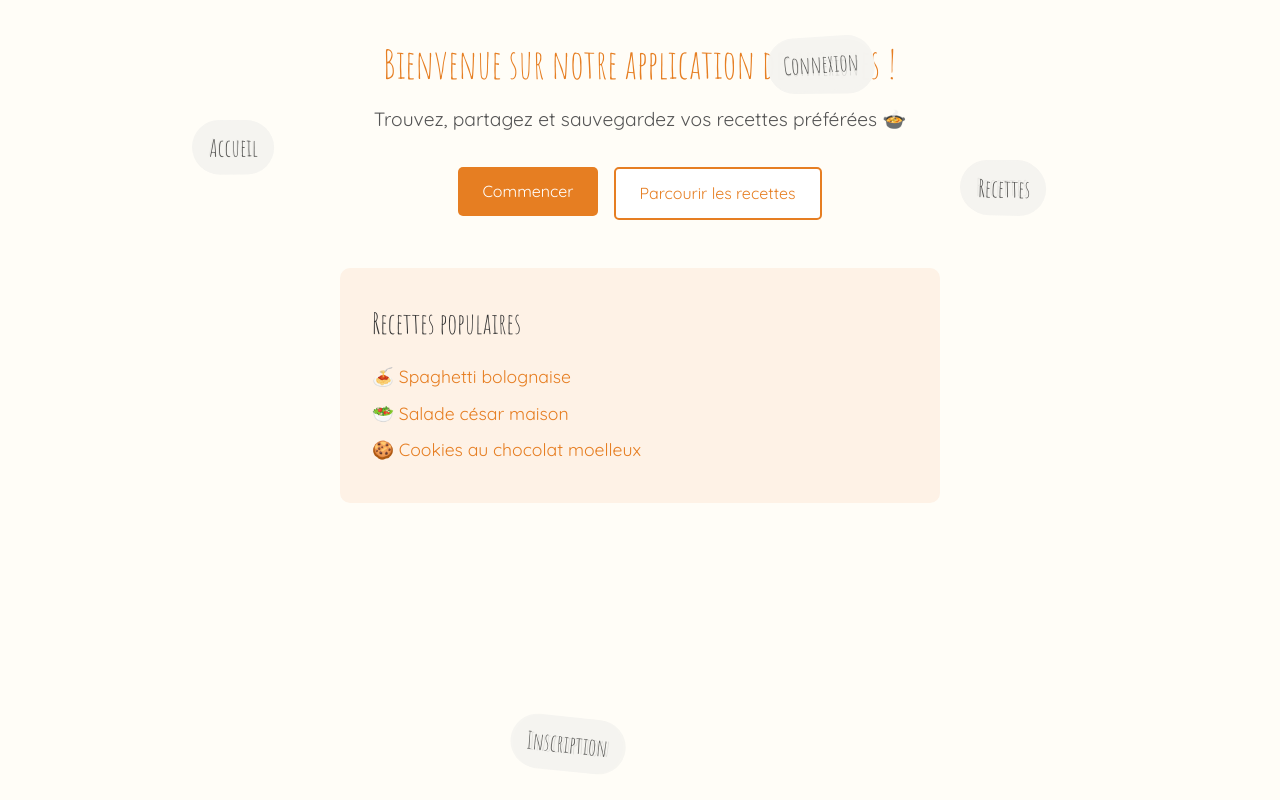
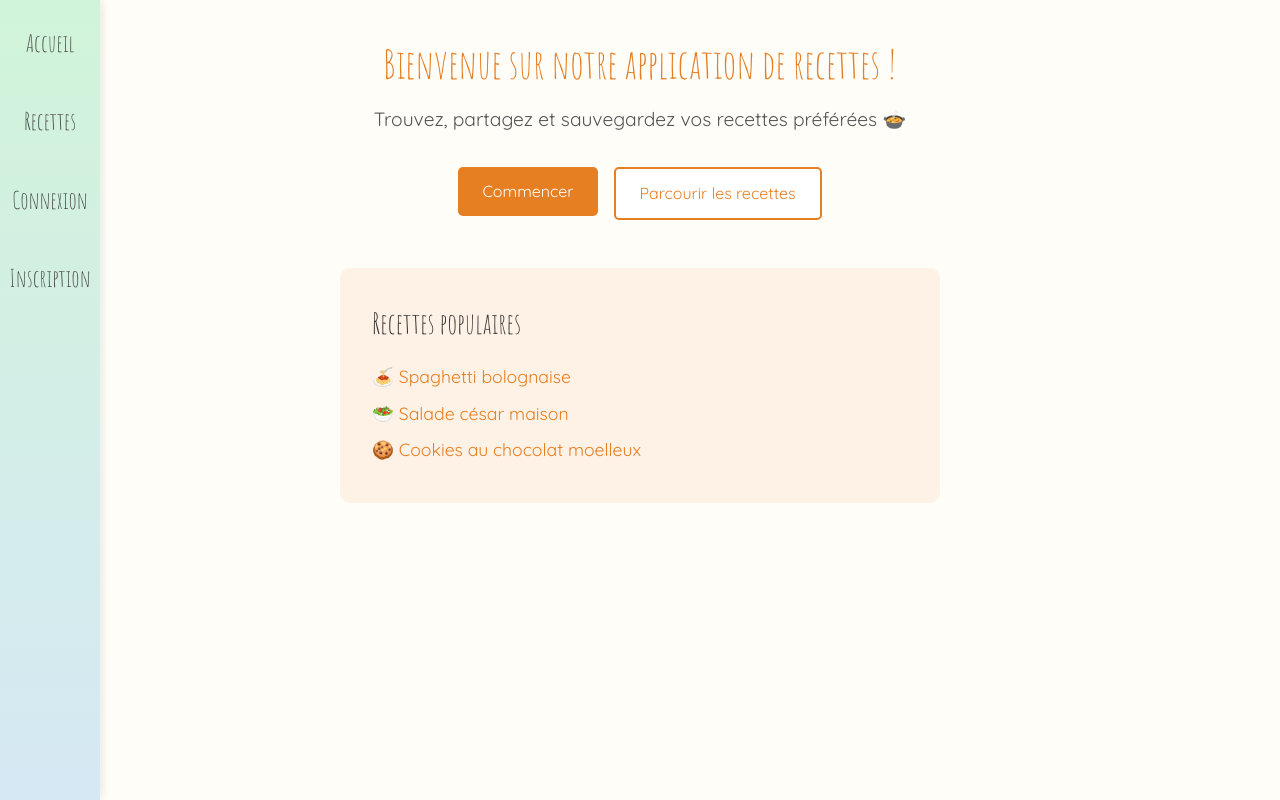
Before and after one commit to jfzara/YouChef, a React (Vite) app: page / in a window 1280 px wide. Built offline with nearby package versions, Linux system fonts and the light colour scheme.

Commit message:
Navbar simplifié

```diff
--- a/src/components/Navbar.jsx
+++ b/src/components/Navbar.jsx
@@ -1,196 +1,207 @@
 // src/components/Navbar.jsx
-import React, { useState } from 'react'; // Importer useState
+import React from 'react';
 import { motion } from 'framer-motion';
 import { NavLink } from 'react-router-dom';
 import styled from 'styled-components';
 import { useAuth } from '../contexts/AuthContext';
 
-// --- Styled Components (restent globalement les mêmes) ---
-// Vos StyledNavContainer et NavItem restent comme précédemment pour le responsive.
-// Les modifications spécifiques au comportement viendront des props de Framer Motion.
+// --- Styled Components pour les éléments de la Navbar ---
 
+// Conteneur principal de la Navbar.
+// Il s'agit d'une bande qui change d'orientation et de position selon la taille de l'écran.
 const StyledNavContainer = styled(motion.nav)`
-  position: absolute;
+  position: fixed; /* Reste visible même en scrollant */
   top: 0;
   left: 0;
-  width: 100%;
-  height: 100vh;
-  pointer-events: none;
-  z-index: 1000;
-  padding: var(--space-4);
+  height: 100vh; /* Prend toute la hauteur sur desktop */
+  width: 100px; /* Largeur fixe de la bande sur desktop */
+  background: linear-gradient(180deg, var(--soft-green-100), var(--soft-blue-100)); /* Dégradé doux vertical */
+  padding: var(--space-4) var(--space-2); /* Padding interne */
+  display: flex;
+  flex-direction: column; /* Les liens s'empilent verticalement sur desktop */
+  align-items: center; /* Centre les éléments horizontalement dans la bande */
+  justify-content: flex-start; /* Aligne les éléments en haut */
+  gap: var(--space-6); /* Espacement entre les liens */
+  z-index: 1000; /* Assure que la navbar est au-dessus du contenu */
+  box-shadow: 2px 0 10px rgba(0,0,0,0.05); /* Petite ombre latérale pour la profondeur (plate) */
 
+  /* Media Query pour les écrans mobiles (max-width: 768px) */
   @media (max-width: 768px) {
-    height: auto;
-    position: fixed;
-    bottom: 0;
-    left: 0;
-    right: 0;
-    width: 100%;
-    display: flex;
-    justify-content: space-around;
-    align-items: center;
-    padding: var(--space-3) var(--space-2);
-    background-color: rgba(255, 255, 255, 0.9);
-    box-shadow: 0 -2px 10px rgba(0,0,0,0.05);
-    border-top-left-radius: var(--radius-lg);
+    width: 100vw; /* Prend toute la largeur sur mobile */
+    height: 70px; /* Hauteur fixe de la bande sur mobile */
+    bottom: 0; /* Se positionne en bas de l'écran */
+    top: auto; /* Annule la position 'top' pour mobile */
+    left: 0; /* S'aligne à gauche */
+    right: 0; /* S'aligne à droite */
+    flex-direction: row; /* Les liens s'alignent horizontalement sur mobile */
+    justify-content: space-around; /* Distribue les liens uniformément */
+    align-items: center; /* Centre les éléments verticalement */
+    padding: var(--space-2); /* Padding réduit pour mobile */
+    background: linear-gradient(90deg, var(--soft-green-100), var(--soft-blue-100)); /* Dégradé doux horizontal */
+    box-shadow: 0 -2px 10px rgba(0,0,0,0.05); /* Ombre vers le haut */
+    border-top-left-radius: var(--radius-lg); /* Coins arrondis pour le bandeau du bas */
     border-top-right-radius: var(--radius-lg);
-    pointer-events: auto; /* Réactive les événements sur le conteneur mobile */
   }
 `;
 
+// Style de chaque élément de navigation (lien individuel).
 const NavItem = styled(motion.div)`
-  font-family: var(--font-display);
-  font-size: var(--text-2xl);
-  color: var(--neutral-800);
-  padding: var(--space-2) var(--space-4);
-  border-radius: var(--radius-full);
-  background-color: var(--neutral-100);
+  font-family: var(--font-display); /* Utilise la police fantaisiste pour le texte */
+  font-size: var(--text-2xl); /* Taille généreuse pour une bonne lisibilité */
+  color: var(--neutral-800); /* Couleur de texte par défaut */
+  padding: var(--space-2) var(--space-3); /* Padding autour du texte */
+  border-radius: var(--radius-lg); /* Coins arrondis pour un aspect doux */
+  background-color: transparent; /* Fond transparent par défaut pour le lien */
   cursor: pointer;
-  pointer-events: auto;
-  white-space: nowrap;
-  transition: background-color var(--transition-fast), color var(--transition-fast);
+  white-space: nowrap; /* Empêche le texte de se casser sur plusieurs lignes */
+  display: flex; /* Utilise flexbox pour centrer contenu si nécessaire */
+  align-items: center;
+  justify-content: center;
+  text-align: center; /* Assure le centrage du texte */
+  position: relative; /* Nécessaire pour les pseudo-éléments ou débordements animés */
+  overflow: hidden; /* Cache le débordement initial pour l'effet de "pop" */
 
-  &:hover {
-    background-color: var(--soft-green-100);
-    color: var(--soft-green-800);
+  /* Effets au survol/focus */
+  &:hover, &:focus-visible {
+    color: var(--soft-green-800); /* Couleur de texte au survol */
+    background-color: var(--soft-green-200); /* Fond léger au survol */
   }
 
+  /* Style pour le lien actif */
   &.active {
+    color: var(--soft-blue-900);
     background-color: var(--soft-blue-200);
-    color: var(--soft-blue-900);
+    /* Optionnel: un petit indicateur de page active */
+    &::after {
+      content: '';
+      position: absolute;
+      bottom: -4px; /* Sous l'élément */
+      left: 50%;
+      transform: translateX(-50%);
+      width: 80%;
+      height: 3px;
+      background-color: var(--soft-blue-500); /* Une ligne "dessinée" */
+      border-radius: var(--radius-full);
+    }
   }
 
+  /* Media Query pour les éléments sur mobile */
   @media (max-width: 768px) {
-    position: static !important;
-    top: auto !important;
-    left: auto !important;
-    right: auto !important;
-    bottom: auto !important;
-    transform: none !important;
-    font-size: var(--text-base);
-    padding: var(--space-2);
-    text-align: center;
-    flex: 1;
-    min-width: 0;
+    font-size: var(--text-lg); /* Taille de police plus petite sur mobile */
+    padding: var(--space-2) var(--space-1); /* Padding réduit */
+    /* Assure que l'indicateur actif s'adapte à la version horizontale */
+    &.active::after {
+      bottom: -2px; /* Ajuste la position pour le bandeau du bas */
+      width: 60%;
+    }
   }
 `;
 
 // --- Composant Navbar ---
 
 const Navbar = () => {
-  const { token, logout } = useAuth();
-  // État pour suivre l'élément survolé/focus
-  const [hoveredItem, setHoveredItem] = useState(null);
+  const { token, logout } = useAuth(); // Récupère le token et la fonction de déconnexion
 
-  // Variantes d'animation pour Framer Motion
-  const navVariants = {
-    hidden: { opacity: 0 },
+  // Variantes d'animation Framer Motion pour l'apparition de la Navbar elle-même
+  const navContainerVariants = {
+    hidden: { x: -100, opacity: 0 }, // Part de la gauche, invisible
+    visible: {
+      x: 0, // Glisse en place
+      opacity: 1,
+      transition: {
+        type: "spring",
+        stiffness: 70,
+        damping: 15,
+        delay: 0.2, // Délai après le chargement de la page
+        when: "beforeChildren" // Apparaît avant les enfants (liens)
+      }
+    },
+    // Variante pour mobile : la navbar glisse depuis le bas
+    mobileHidden: { y: 100, opacity: 0 },
+    mobileVisible: {
+      y: 0,
+      opacity: 1,
+      transition: {
+        type: "spring",
+        stiffness: 70,
+        damping: 15,
+        delay: 0.2,
+        when: "beforeChildren"
+      }
+    }
+  };
+
+  // Variantes d'animation Framer Motion pour chaque NavItem (lien)
+  const itemVariants = {
+    hidden: { opacity: 0, y: 20 }, // Les liens partent du bas (desktop)
     visible: {
       opacity: 1,
+      y: 0,
       transition: {
-        staggerChildren: 0.1,
-        delayChildren: 0.5,
-      },
+        type: "spring",
+        stiffness: 100,
+        damping: 15
+      }
     },
+    // Effet de "débordement" ou de "gonflement" au survol/focus
+    hover: {
+      scale: 1.15, // Plus grand que d'habitude
+      x: 10,       // Déborde légèrement vers la droite (pour navbar verticale)
+      boxShadow: "0px 4px 15px rgba(0,0,0,0.1)", // Petite ombre sous l'élément gonflé
+      transition: { type: "spring", stiffness: 400, damping: 20 }
+    },
+    // Effet de "débordement" pour mobile (gonfle vers le haut)
+    mobileHover: {
+      scale: 1.15,
+      y: -5, // Déborde légèrement vers le haut
+      boxShadow: "0px -4px 15px rgba(0,0,0,0.1)",
+      transition: { type: "spring", stiffness: 400, damping: 20 }
+    }
   };
 
-  const itemVariants = {
-    // État initial (quand rien n'est survolé)
-    idle: (custom) => ({
-      y: custom.initialY, // Position verticale de base avec un petit décalage aléatoire
-      x: custom.initialX, // Position horizontale de base avec un petit décalage aléatoire
-      opacity: 0.8,       // Légèrement estompé au repos
-      scale: 1,
-      rotate: custom.rotate,
-      transition: {
-        duration: 2 + Math.random() * 2, // Durée aléatoire pour un mouvement "nuageux"
-        repeat: Infinity,
-        repeatType: "reverse",
-        ease: "easeInOut",
-        delay: Math.random() * 0.5 // Petit délai initial aléatoire
-      }
-    }),
-    // État d'apparition (une fois au chargement)
-    hidden: { y: -20, opacity: 0 },
-    visible: (custom) => ({
-      y: custom.initialY,
-      x: custom.initialX,
-      opacity: 0.8, // Apparaît à 0.8
-      scale: 1,
-      transition: {
-        type: "spring", stiffness: 100, damping: 20, // Douce animation d'apparition
-        duration: 0.8,
-        delay: custom.delay // Utilise le delay défini par staggerChildren
-      }
-    }),
-    // État au survol/focus
-    hoverFocus: (custom) => ({
-      scale: 1.2, // Agrandissement un peu plus prononcé
-      rotate: custom.rotate * 1.5, // Rotation accentuée
-      x: custom.xOffset,     // Décalage personnalisé (sort de sa position de base)
-      y: custom.yOffset,
-      opacity: 1, // Devient pleinement opaque
-      transition: { type: "spring", stiffness: 300, damping: 15 } // Animation vive
-    }),
-    // État des éléments non survolés quand un autre est survolé
-    otherHovered: (custom) => ({
-      opacity: 0.1, // Devient très translucide
-      scale: 0.95, // Rétrécit légèrement
-      x: custom.initialX * 0.9, // Recule un peu sur l'axe X
-      y: custom.initialY * 0.9, // Recule un peu sur l'axe Y
-      transition: { duration: 0.4, ease: "easeOut" } // Transition douce mais vive
-    }),
-  };
-
+  // Liste des liens de navigation avec leurs propriétés
   const navLinks = [
-    // Nous ajoutons 'id' pour identifier les liens, c'est plus robuste que le nom pour key et hover
-    { id: 'accueil', name: "Accueil", path: "/", x: "15%", y: "15%", rotate: -2, initialX: 0, initialY: 0, xOffset: 30, yOffset: 15 },
-    { id: 'recettes', name: "Recettes", path: "/recettes", x: "75%", y: "20%", rotate: 3, initialX: 0, initialY: 0, xOffset: -30, yOffset: 20 },
-    ...(token ? [{ id: 'dashboard', name: "Dashboard", path: "/dashboard", x: "10%", y: "80%", rotate: 0, initialX: 0, initialY: 0, xOffset: 25, yOffset: -15 }] : []),
+    { name: "Accueil", path: "/" },
+    { name: "Recettes", path: "/recettes" },
+    // Affiche "Dashboard" si l'utilisateur est connecté
+    ...(token ? [{ name: "Dashboard", path: "/dashboard" }] : []),
+    // Affiche "Déconnexion" si connecté, sinon "Connexion" et "Inscription"
     ...(token ?
-        [{ id: 'deconnexion', name: "Déconnexion", path: "#", onClick: logout, x: "70%", y: "85%", rotate: 5, initialX: 0, initialY: 0, xOffset: -25, yOffset: -20 }]
+        [{ name: "Déconnexion", path: "#", onClick: logout }]
         :
         [
-          { id: 'connexion', name: "Connexion", path: "/connexion", x: "60%", y: "5%", rotate: -5, initialX: 0, initialY: 0, xOffset: -20, yOffset: 10 },
-          { id: 'inscription', name: "Inscription", path: "/inscription", x: "40%", y: "90%", rotate: 8, initialX: 0, initialY: 0, xOffset: 25, yOffset: -10 }
+          { name: "Connexion", path: "/connexion" },
+          { name: "Inscription", path: "/inscription" }
         ]
     ),
   ];
 
-  // Randomiser les positions initiales pour l'effet de "nuage"
-  // et les petites variations de mouvement au repos.
-  // Pour éviter des débordements, on garde les x/y d'origine pour le style absolu.
-  // Les initialX/initialY sont des décalages pour le mouvement "idle".
-  const processedNavLinks = navLinks.map(link => ({
-    ...link,
-    initialX: (Math.random() - 0.5) * 10, // Petit décalage aléatoire entre -5 et 5px
-    initialY: (Math.random() - 0.5) * 10, // Petit décalage aléatoire entre -5 et 5px
-  }));
-
+  // Détecter si l'écran est mobile pour choisir les bonnes variantes d'animation
+  const isMobile = window.matchMedia("(max-width: 768px)").matches;
 
   return (
     <StyledNavContainer
-      variants={navVariants}
-      initial="hidden"
-      animate="visible"
+      // Choisir la variante d'apparition de la navbar en fonction de la taille de l'écran
+      variants={isMobile ? navContainerVariants.mobileHidden : navContainerVariants.hidden}
+      initial={isMobile ? "mobileHidden" : "hidden"}
+      animate={isMobile ? "mobileVisible" : "visible"}
     >
-      {/* eslint-disable-next-line no-unused-vars */}
-      {processedNavLinks.map((link, index) => (
+      {navLinks.map((link) => (
+        // Utilisation de NavLink de react-router-dom pour gérer l'état actif et la navigation
         <NavLink
-          key={link.id} // Utilisez l'ID unique pour la clé
+          key={link.name} /* key est crucial pour React, link.name doit être unique */
           to={link.path}
           onClick={link.onClick}
-          // Appliquer le style de positionnement absolu pour desktop
-          style={{ position: 'absolute', top: link.y, left: link.x }}
-          onMouseEnter={() => setHoveredItem(link.id)} // Quand la souris entre
-          onMouseLeave={() => setHoveredItem(null)}   // Quand la souris sort
-          onFocus={() => setHoveredItem(link.id)}     // Pour l'accessibilité clavier
-          onBlur={() => setHoveredItem(null)}         // Pour l'accessibilité clavier
         >
           <NavItem
+            // Animer chaque NavItem lors de l'apparition et au survol
             variants={itemVariants}
-            custom={link} // Passer toutes les propriétés 'link' comme custom prop
-            animate={hoveredItem === link.id ? "hoverFocus" : (hoveredItem !== null ? "otherHovered" : "idle")}
+            initial="hidden"
+            animate="visible"
+            // Choisir la variante de survol en fonction de la taille de l'écran
+            whileHover={isMobile ? "mobileHover" : "hover"}
+            whileTap={isMobile ? "mobileHover" : "hover"} // Un léger feedback au tap sur mobile
+            custom={link} // Passer des props personnalisées si besoin dans les variantes (non utilisé ici directement, mais bonne pratique)
           >
             {link.name}
           </NavItem>
```
